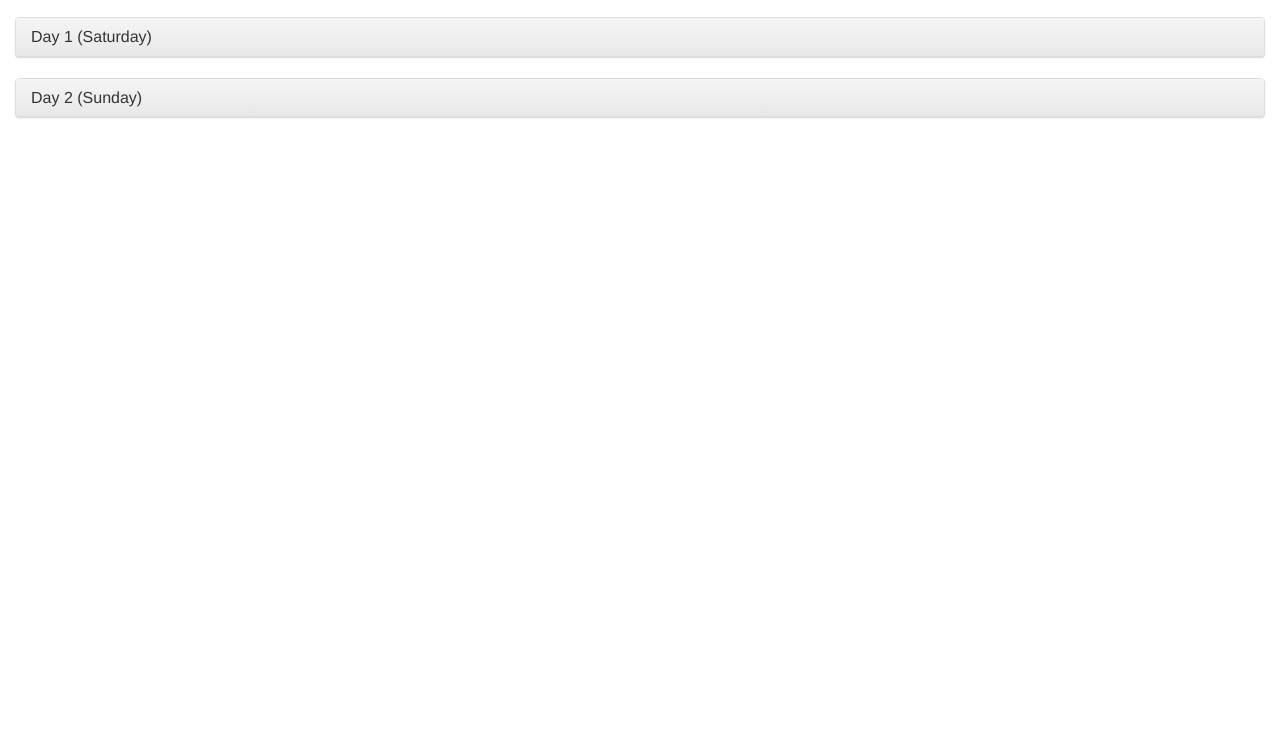
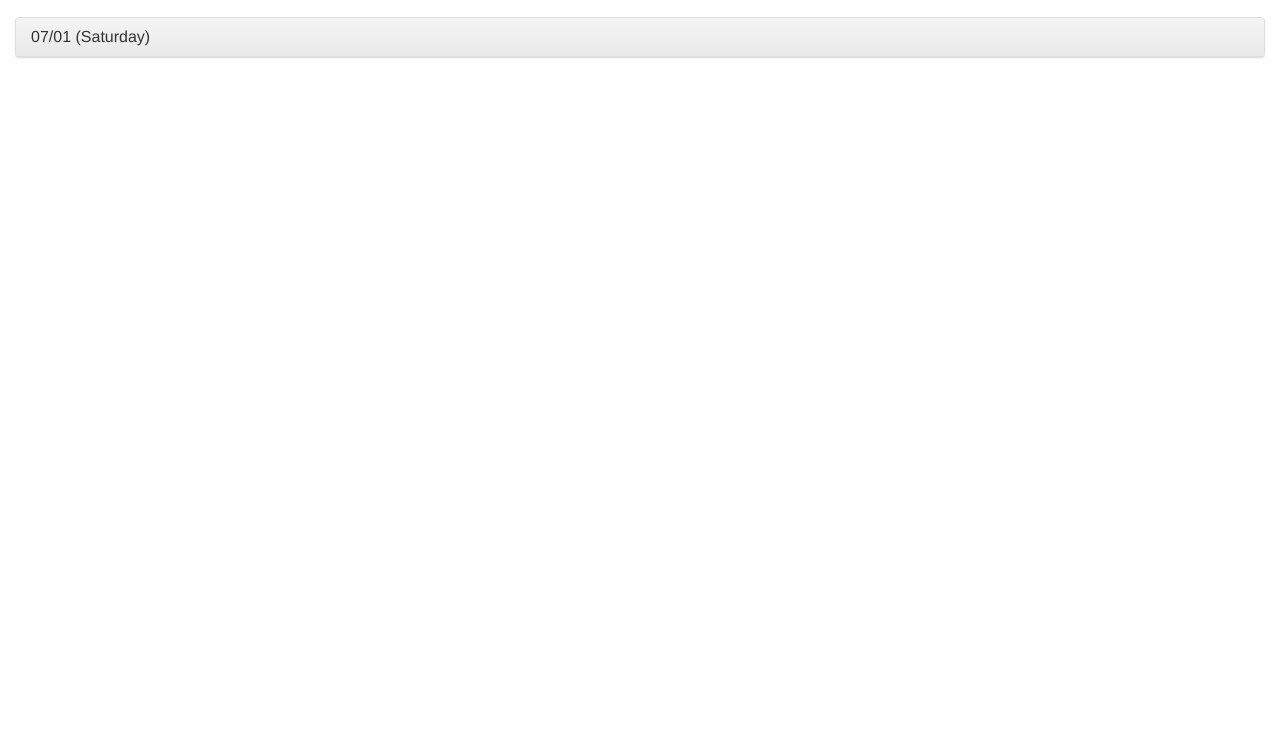
Before and after one commit to valerio8787/valerio8787.github.io, a plain HTML site: page list.html in a window 1280 px wide. Shown: the part 53-800 px from the top of the page. Drawn offline with nearby package versions, Linux system fonts and the light colour scheme.

Commit message:
redone desc logic, added content

```diff
--- a/data/lv_data.json
+++ b/data/lv_data.json
@@ -1,7 +1,7 @@
 var routes = [
 	{
 		routeID: 1,
-		title: "Day 1 (Saturday)",
+		title: "07/01 (Saturday)",
 		places: [
 			{
 				id: 1,
@@ -9,7 +9,7 @@ var routes = [
 				lat: 49.8407141,
 				lng: 24.0288813,
 				useInDirection: true,
-				breakRoute: false,
+				breakRoute: true,
 				title: "Каплиця Боїмів"
 			},
 			{
@@ -25,7 +25,7 @@ var routes = [
 				index: "C",
 				lat: 49.8413454,
 				lng: 24.0293867,
-				useInDirection: false,
+				useInDirection: true,
 				title: "Площа Ринок"
 			},
 			{
@@ -76,7 +76,6 @@ var routes = [
 				useInDirection: true,
 				title: "Латинський кафедральний собор"
 			},
-
 			{
 				id: 10,
 				index: "J",
@@ -214,6 +213,159 @@ var routes = [
 				lng: 24.0198001,
 				useInDirection: true,
 				title: "Палац Потоцьких"
+		    },
+		    {
+		    	id: 27,
+				index: "0",
+				lat: 49.8422042,
+				lng: 24.0306121,
+				useInDirection: true,
+				title: "Львівський історичний музей"
+		    },
+		    {
+		    	id: 28,
+				index: "1",
+				lat: 49.8383881,
+				lng: 24.017921,
+				useInDirection: true,
+				title: "Парк імені Івана Франка"
+		    },
+		    {
+		    	id: 29,
+				index: "2",
+				lat: 49.8477381,
+				lng: 24.0133613,
+				useInDirection: true,
+				title: "Музей пивоваріння"
+		    },
+		    {
+		    	id: 30,
+				index: "3",
+				lat: 49.8482993,
+				lng: 24.0369605,
+				useInDirection: true,
+				breakRoute: true,
+				title: "Замкова гора"
+		    },
+		    {
+		    	id: 31,
+				index: "4",
+				lat: 49.8378624,
+				lng: 24.0220881,
+				useInDirection: true,
+				title: "Львівський палац мистецтв"
+		    },
+		    {
+		    	id: 32,
+				index: "5",
+				lat: 49.8411325,
+				lng: 24.0191798,
+				useInDirection: true,
+				title: "Будинок вчених"
+		    },
+		    {
+		    	id: 33,
+				index: "6",
+				lat: 49.8411272,
+				lng: 23.9863491,
+				useInDirection: true,
+				title: "Ботанічний сад"
+		    },
+		    {
+		    	id: 34,
+				index: "7",
+				lat: 49.8396085,
+				lng: 24.0345508,
+				useInDirection: true,
+				title: "Музей сакральної барокової скульптури Пінзеля"
+		    },
+		    {
+		    	id: 35,
+				index: "8",
+				lat: 49.8424172,
+				lng: 24.0305734,
+				useInDirection: true,
+				title: "Чорна камяниця"
+		    },
+		    {
+		    	id: 36,
+				index: "9",
+				lat: 49.8457053,
+				lng: 24.0289118,
+				useInDirection: true,
+				title: "Церква святого Миколая"
+		    },
+		    {
+		    	id: 37,
+				index: "~",
+				lat: 49.843112,
+				lng: 24.0315113,
+				useInDirection: true,
+				title: "Львівський музей історії релігії"
+		    },
+		    {
+		    	id: 38,
+				index: "#",
+				lat: 49.841521,
+				lng: 24.0271392,
+				useInDirection: true,
+				title: "Гарнізонний храм святих апостолів Петра і Павла"
+		    },
+		    {
+		    	id: 39,
+				index: "$",
+				lat: 49.8130322,
+				lng: 24.0052349,
+				useInDirection: true,
+				title: "парк Горіховий Гай"
+		    },
+		    {
+		    	id: 40,
+				index: "%",
+				lat: 49.8423498,
+				lng: 24.0277467,
+				useInDirection: true,
+				title: "Порохова вежа"
+		    },
+		    {
+		    	id: 41,
+				index: "&",
+				lat: 49.8410524,
+				lng: 24.0249186,
+				useInDirection: true,
+				title: "Музей етнографії та художнього промислу"
+		    },
+		    {
+		    	id: 42,
+				index: "*",
+				lat: 49.842523,
+				lng: 24.0269253,
+				useInDirection: true,
+				title: "Державний природознавчий музей НАН України''"
+		    },
+		    {
+		    	id: 43,
+				index: "@",
+				lat: 49.8340036,
+				lng: 24.0176546,
+				useInDirection: true,
+				title: "Тюрма на Лоницького"
+		    },
+		    {
+		    	id: 44,
+				index: "<",
+				lat: 49.8423151,
+				lng: 24.0308385,
+				useInDirection: true,
+				title: "Італійський дворик"
+		    },
+		    {
+		    	id: 45,
+				index: ">",
+				lat: 49.8423584,
+				lng: 24.0355585,
+				useInDirection: true,
+				title: "Регіональний ландшафтний парк «Знесіння»"
 		    }
 		]
 	},
--- /dev/null
+++ b/data/lv_desc.json
@@ -0,0 +1,10 @@
+var descriptions = {
+	"7": {
+		text: "Це́рква святи́х О́льги і Єлизаве́ти (раніше Костел свято́ї Єлизавети) — неоготичний храм у Львові, на площі Кропивницького (в народі — Привокзальній).<br/>" +
+			  "Костел збудовано на пам'ять про популярну імператрицю (цісареву) Єлизавету Баварську (Габсбурґ), відому як Сісі, — дружину цісаря Австро-Угорщини Франца-Йосифа I.<br/>" +
+			  "На сьогодні ця будівля є найвищою в місті, її висота 88 метрів.[1]"
+	},
+	"1": {
+		text: ""
+	}
+};
--- a/index.html
+++ b/index.html
@@ -13,6 +13,7 @@
 
 	<link href="css/style.css" rel="stylesheet">
 	<script type="text/javascript" src="data/lv_data.json"></script>
+  <script type="text/javascript" src="data/lv_desc.json"></script>
 </head>
 
 <body>
--- a/js/list.js
+++ b/js/list.js
@@ -7,8 +7,13 @@ $(function(){
 		+ '</div></div>');
 		for (key in routes[i].places)
     	{
+    		text = "";
+    		if (descriptions[routes[i].places[key].id] != undefined)
+    		{
+    			text = descriptions[routes[i].places[key].id].text;
+    		}
     		$("#route" + routes[i].routeID).append('<div class="panel panel-default"><div class="panel-heading"><h2>' + routes[i].places[key].title + '</h2></div>'
-				  +'<div class="panel-body">' + routes[i].places[key].description + '</div></div>');
+				  +'<div class="panel-body">' + text + '</div></div>');
     	}
 	}
 });
--- a/list.html
+++ b/list.html
@@ -12,7 +12,8 @@
 	<link rel="stylesheet" href="https://maxcdn.bootstrapcdn.com/bootstrap/3.3.7/css/bootstrap-theme.min.css" integrity="sha384-rHyoN1iRsVXV4nD0JutlnGaslCJuC7uwjduW9SVrLvRYooPp2bWYgmgJQIXwl/Sp" crossorigin="anonymous">
 
 	<link href="css/style.css" rel="stylesheet">
-	<script type="text/javascript" src="data/data.json"></script>
+	<script type="text/javascript" src="data/lv_data.json"></script>
+  <script type="text/javascript" src="data/lv_desc.json"></script>
 </head>
 
 <body>
@@ -39,7 +40,7 @@
     </nav>
 
     <div class="container">
-    	<div id="route-list" role="tablist" aria-multiselectable="true"></div>
+    	<div id="route-list" role="tablist" aria-multiselectable="true"мс></div>
     </div>
 
     <div class="navbar-fixed-bottom row-fluid">
```
Also changed, not shown: js/script.js (+6 -1 lines).
